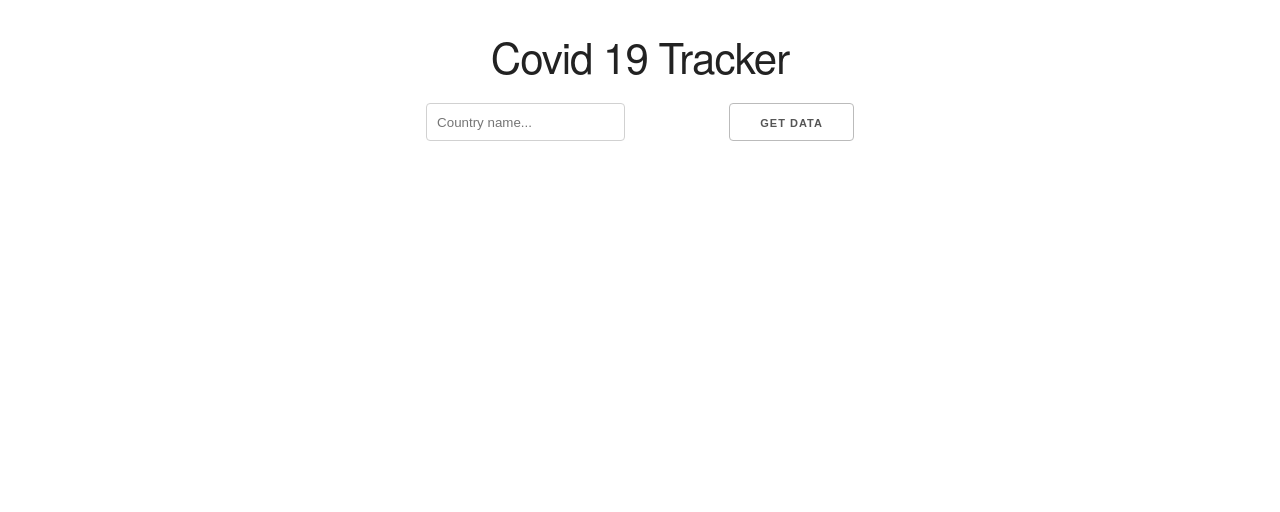
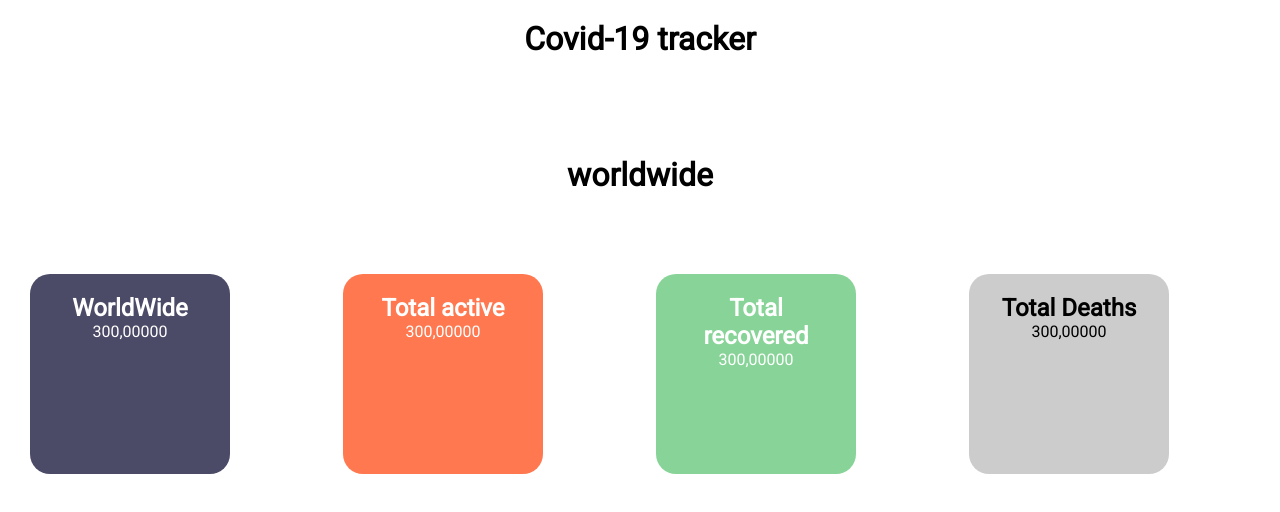
Before and after one commit to luke-h1/covid-19-tracker, a plain HTML site: page index.html in a window 1280 px wide. Drawn offline with nearby package versions, Linux system fonts and the light colour scheme.

Commit message:
add init styles

```diff
--- a/app.js
+++ /dev/null
@@ -1,26 +0,0 @@
-const form = document.getElementById('myForm');
-form.addEventListener('submit', getData);
-
-async function getData(e) {
-    e.preventDefault();
-    const country = document.getElementById('country').value;
-    const API_URL = `https://api.covid19api.com/total/dayone/country/${country}`;
-
-    await fetch(API_URL)
-        .then((res) => res.json())
-        .then((res) => {
-            console.log(res);
-            const { length } = res;
-            const index = length - 1;
-            const location = document.getElementById('location');
-            const date = document.getElementById('date');
-            const confirmed = document.getElementById('confirmed');
-            const recovered = document.getElementById('recovered');
-            const deaths = document.getElementById('deaths');
-            location.append(`Country:  ${res[index].Country}`);
-            date.append(`Date: ${res[index].Date}`);
-            confirmed.append(`Confirmed Cases: ${res[index].Confirmed}`);
-            recovered.append(`Confirmed Recovered: ${res[index].Recovered}`);
-            deaths.append(`Confirmed Deaths: ${res[index].Deaths}`);
-        });
-}
--- a/index.html
+++ b/index.html
@@ -2,28 +2,38 @@
 <html lang="en">
   <head>
     <meta charset="UTF-8" />
-    <meta name="viewport" content="width= , initial-scale=1.0" />
-    <title>covid tracker</title>
     <link rel="stylesheet" href="styles.css" />
-    <link
-      rel="stylesheet"
-      href="https://cdnjs.cloudflare.com/ajax/libs/skeleton/2.0.4/skeleton.min.css"
-    />
-
+    <meta name="viewport" content="width=device-width, initial-scale=1.0" />
   </head>
   <body>
-    <h2>Covid 19 Tracker</h2>
-    <form id="myForm">
-      <input type="text" name="" id="country" placeholder="Country name..." />
-      <input type="submit" value="Get Data" class="btn" />
-    </form>
-    <div class="container">
-    <h1 id="location"></h1>
-    <h1 id="date"></h1>
-    <h1 id="confirmed"></h1>
-    <h1 id="recovered"></h1>
-    <h1 id="deaths"></h1>
+    <header class="header">
+      <h1>Covid-19 tracker</h1>
+    </header>
+    <div class="wrapper">
+      <h1 class="region">worldwide</h1>
+
+      <div class="grid-wrapper">
+        <div class="card card-primary">
+          <h2 class="card-title">WorldWide</h2>
+          <span class="number">300,00000</span>
+        </div>
+        <div class="card card-danger">
+          <h2 class="card-title">Total active</h2>
+          <span class="number">300,00000</span>
+        </div>
+
+        <div class="card card-secondary">
+          <h2 class="card-title">Total recovered</h2>
+          <span class="number">300,00000</span>
+        </div>
+
+        <div class="card">
+          <h2 class="card-title">Total Deaths</h2>
+          <span class="number">300,00000</span>
+        </div>
+      </div>
     </div>
+
     <script src="app.js"></script>
   </body>
 </html>
--- a/styles.css
+++ b/styles.css
@@ -1,35 +1,56 @@
+@import url("https://fonts.googleapis.com/css2?family=Roboto&display=swap");
+
 * {
-    margin: 0;
-    padding: 0;
-  }
+  box-sizing: border-box;
+  padding: 0;
+  margin: 0;
+}
 
-  body {
-    font-family: sans-serif;
-    color: #fff;
-  }
+body {
+  font-family: "Roboto", sans-serif;
+}
 
-  h1 {
-    text-align: center;
-    margin-top: 100px;
-    color: #000;
-    font-family: -apple-system, BlinkMacSystemFont, 'Segoe UI', Roboto, Oxygen, Ubuntu, Cantarell, 'Open Sans', 'Helvetica Neue', sans-serif;
+.header {
+  padding: 20px;
+  margin-bottom: 1em;
+  text-align: center;
+}
 
-  }
+.wrapper {
+  padding: 30px;
+}
 
-  body {
-    width: 80%;
-    margin: 2em auto 0 auto;
-    font-family: -apple-system, BlinkMacSystemFont, 'Segoe UI', Roboto, Oxygen, Ubuntu, Cantarell, 'Open Sans', 'Helvetica Neue', sans-serif;
-  }
+.region {
+  margin: 1em 0 5rem 0;
+  text-align: center;
+}
 
-  form {
-    text-align: center;
-  }
+.grid-wrapper {
+  display: grid;
+  grid-template-columns: repeat(4, 1fr);
+  grid-gap: 2em;
+}
 
-  .btn {
-    margin-left: 100px;
-  }
+.card {
+  text-align: center;
+  width: 200px;
+  height: 200px;
+  background-color: #ccc;
+  border-radius: 20px;
+  padding: 20px;
+}
 
-  h2 {
-    text-align: center;
-  }
+.card-primary {
+  background-color: #4b4a67;
+  color: #fff;
+}
+
+.card-danger {
+  color: #fff;
+  background-color: #ff784f;
+}
+
+.card-secondary {
+  background-color: #88d498;
+  color: #fff;
+}
```
Also changed, not shown: package.json (deleted, +0 -25 lines), README.md (deleted), 1 other file.
